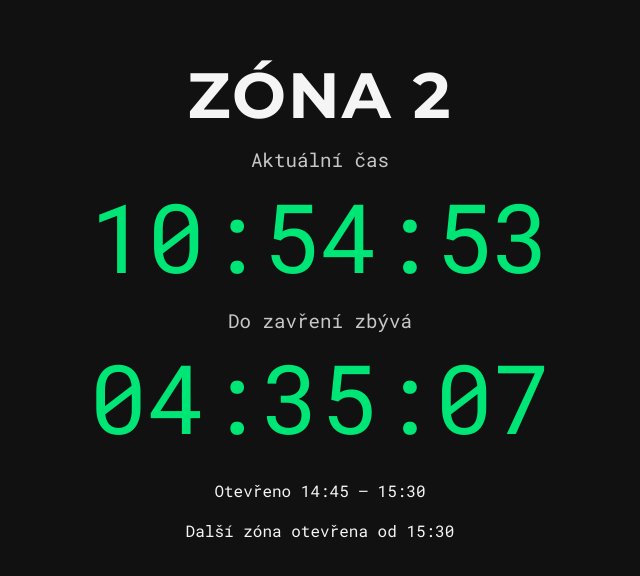
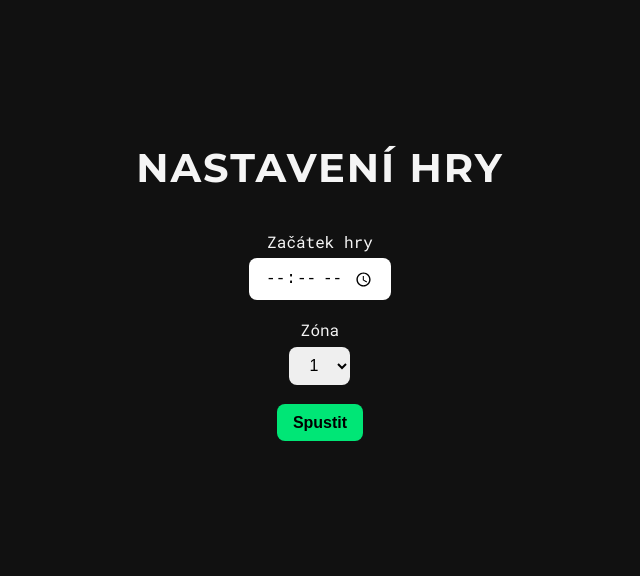
Before and after one commit to bekousek/InTime-dashboard, a plain HTML site: page index.html in a window 1280 px wide. Shown: the part 108-684 px from the top of the page, without its empty margins (320-960 px from the left). Drawn offline with Linux system fonts and the light colour scheme.

Commit message:
Update index.html

```diff
--- a/index.html
+++ b/index.html
@@ -15,55 +15,111 @@
       --bg: #111;
       --fg: #f5f5f5;
       --accent: #00e676;
+      --danger: #f44336;
     }
     html, body {
       margin: 0;
       height: 100%;
-      font-family: "Roboto Mono", monospace;
       background: var(--bg);
       color: var(--fg);
+      font-family: "Roboto Mono", monospace;
       display: flex;
       justify-content: center;
       align-items: center;
     }
 
+    /* === SETUP SCREEN === */
+    .setup {
+      display: flex;
+      flex-direction: column;
+      gap: 1.2rem;
+      align-items: center;
+      text-align: center;
+    }
+    .setup h1 {
+      font-family: "Montserrat", sans-serif;
+      font-size: 2.5rem;
+      margin: 0 0 .5em;
+      text-transform: uppercase;
+      letter-spacing: 2px;
+    }
+    .setup label {
+      font-size: 1rem;
+      display: flex;
+      flex-direction: column;
+      gap: .4rem;
+    }
+    .setup input,
+    .setup select,
+    .setup button {
+      padding: .6rem 1rem;
+      font-size: 1rem;
+      border: none;
+      border-radius: .5rem;
+    }
+    .setup button {
+      cursor: pointer;
+      background: var(--accent);
+      color: #000;
+      font-weight: 700;
+    }
+
+    /* === DASHBOARD === */
+    .hidden { display:none; }
+
     .wrapper {
       text-align: center;
     }
-
-    h1 {
+    h2 {
       font-family: "Montserrat", sans-serif;
       font-size: 4rem;
       margin: .2em 0;
       text-transform: uppercase;
       letter-spacing: 2px;
     }
-
     .time {
       font-size: 6rem;
       color: var(--accent);
     }
-
     .label {
       font-size: 1.2rem;
       margin-top: .5em;
       opacity: .8;
     }
-
     .small {
       font-size: 1rem;
       margin-top: 1.2em;
     }
-
-    /* Fallback when the countdown is over */
-    .closed .time {
-      color: #f44336; /* red */
-    }
+    .closed .time { color: var(--danger); }
   </style>
 </head>
 <body>
-  <div class="wrapper">
-    <h1 id="zone">ZÓNA 2</h1>
+  <!-- ============ STEP 1: ORGANIZÁTOR NASTAVÍ HRU ============ -->
+  <div class="setup" id="setup">
+    <h1>Nastavení hry</h1>
+
+    <label>
+      Začátek hry
+      <input type="time" id="startTime" required>
+    </label>
+
+    <label>
+      Zóna
+      <select id="zoneSelect">
+        <option value="1">1</option>
+        <option value="2">2</option>
+        <option value="3">3</option>
+        <option value="4">4</option>
+        <option value="5">5</option>
+      </select>
+    </label>
+
+    <button id="launch">Spustit</button>
+  </div>
+
+  <!-- ============ STEP 2: DASHBOARD ============ -->
+  <div class="wrapper hidden" id="dashboard">
+    <h2 id="zone">ZÓNA</h2>
 
     <div class="label">Aktuální čas</div>
     <div class="time" id="now">--:--:--</div>
@@ -71,67 +127,94 @@
     <div class="label">Do zavření zbývá</div>
     <div class="time" id="countdown">--:--:--</div>
 
-    <div class="small" id="schedule">Otevřeno 14:45 – 15:30</div>
-    <div class="small" id="next">Další zóna otevřena od 15:30</div>
+    <div class="small" id="schedule">Otevřeno --:-- – --:--</div>
+    <div class="small" id="next">Další zóna otevřena v --:--</div>
   </div>
 
   <script>
-    // ======= KONFIGURACE PŘES QUERY PARAMS ==========
-    // ?zone=Z%C3%93NA%203&open=14:45&close=15:30&next=16:00
-    const params = new URLSearchParams(location.search);
-    const zoneName = params.get('zone') || 'ZÓNA 2';
-    const openStr  = params.get('open')  || '14:45';
-    const closeStr = params.get('close') || '15:30';
-    const nextStr  = params.get('next')  || '15:30';
+    // ===== Pomocné funkce =====
+    const pad   = n => String(n).padStart(2, '0');
+    const fmt   = d => `${pad(d.getHours())}:${pad(d.getMinutes())}`;
+    const addMin= (d, m) => new Date(d.getTime() + m*60000);
 
-    // ======= INTERNÍ FUNKCE ==========
-    function hhmmToDate(str) {
-      const [h, m] = str.split(':').map(Number);
-      const d = new Date();
-      d.setHours(h, m, 0, 0);
-      return d;
+    // ===== DOM prvky =====
+    const setupEl   = document.getElementById('setup');
+    const dashEl    = document.getElementById('dashboard');
+    const startIn   = document.getElementById('startTime');
+    const zoneSel   = document.getElementById('zoneSelect');
+    const launchBtn = document.getElementById('launch');
+
+    const zoneEl      = document.getElementById('zone');
+    const nowEl       = document.getElementById('now');
+    const cdEl        = document.getElementById('countdown');
+    const scheduleEl  = document.getElementById('schedule');
+    const nextEl      = document.getElementById('next');
+
+    let closeTime = null;
+
+    function startGame(gameStartStr, zoneIndex) {
+      // gameStartStr formát HH:MM
+      const [sh, sm] = gameStartStr.split(':').map(Number);
+      const today    = new Date();
+      today.setHours(sh, sm, 0, 0);
+
+      const open  = addMin(today, zoneIndex * 45);
+      const close = addMin(open,   45);
+      const next  = zoneIndex < 4 ? addMin(close, 0) : null; // další zóna začíná ihned po uzavření
+
+      // Aktualizuj UI
+      zoneEl.textContent = `ZÓNA ${zoneIndex + 1}`;
+      scheduleEl.textContent = `Otevřeno ${fmt(open)} – ${fmt(close)}`;
+      nextEl.textContent = next ? `Další zóna otevřena v ${fmt(next)}` : '— konec hry —';
+
+      closeTime = close;
+      setupEl.classList.add('hidden');
+      dashEl.classList.remove('hidden');
+
+      // Fullscreen na první kliknutí dovnitř dashboardu
+      if (document.fullscreenEnabled && !document.fullscreenElement) {
+        dashEl.addEventListener('click', () => dashEl.requestFullscreen(), { once: true });
+      }
     }
 
-    const openTime  = hhmmToDate(openStr);
-    const closeTime = hhmmToDate(closeStr);
-
-    const $zone      = document.getElementById('zone');
-    const $schedule  = document.getElementById('schedule');
-    const $next      = document.getElementById('next');
-    const $now       = document.getElementById('now');
-    const $countdown = document.getElementById('countdown');
-
-    $zone.textContent     = zoneName;
-    $schedule.textContent = `Otevřeno ${openStr} – ${closeStr}`;
-    $next.textContent     = `Další zóna otevřena od ${nextStr}`;
-
-    function pad(n) { return String(n).padStart(2, '0'); }
-
+    // Tick funkce běží jakmile je dashboard zobrazen
     function tick() {
       const now = new Date();
+      nowEl.textContent = `${pad(now.getHours())}:${pad(now.getMinutes())}:${pad(now.getSeconds())}`;
 
-      // Aktuální čas
-      $now.textContent = `${pad(now.getHours())}:${pad(now.getMinutes())}:${pad(now.getSeconds())}`;
-
-      // Countdown
+      if (closeTime) {
         let diff = Math.floor((closeTime - now) / 1000);
         if (diff < 0) diff = 0;
-
         const h = pad(Math.floor(diff / 3600));
         const m = pad(Math.floor((diff % 3600) / 60));
         const s = pad(diff % 60);
-      $countdown.textContent = `${h}:${m}:${s}`;
-
-      // Přepni barvu, pokud je zóna zavřená
+        cdEl.textContent = `${h}:${m}:${s}`;
         document.body.classList.toggle('closed', diff === 0);
-
+      }
       requestAnimationFrame(tick);
     }
     tick();
 
-    // Fullscreen na kliknutí (jen u kompatibilních prohlížečů)
-    if (document.fullscreenEnabled && !document.fullscreenElement) {
-      document.body.addEventListener('click', () => document.body.requestFullscreen(), { once: true });
+    // ===== Event Listeners =====
+    launchBtn.addEventListener('click', () => {
+      const timeVal = startIn.value;
+      if (!timeVal) { alert('Vyplň čas začátku hry!'); return; }
+      const zoneIdx = parseInt(zoneSel.value, 10) - 1;
+      startGame(timeVal, zoneIdx);
+    });
+
+    // ===== Podpora přímých linků (query paramy) =====
+    const params = new URLSearchParams(location.search);
+    if (params.has('open') && params.has('close') && params.has('zone')) {
+      // starší způsob – kompatibilita
+      startGame(params.get('open'), parseInt(params.get('zone').replace(/\D+/g, ''), 10) - 1);
+      // override times
+      const [oh, om] = params.get('open').split(':').map(Number);
+      const [ch, cm] = params.get('close').split(':').map(Number);
+      const today = new Date();
+      today.setHours(oh, om, 0, 0);
+      closeTime = new Date();
+      closeTime.setHours(ch, cm, 0, 0);
     }
   </script>
 </body>
```
Lines whose indentation alone changed are shown as unchanged.
